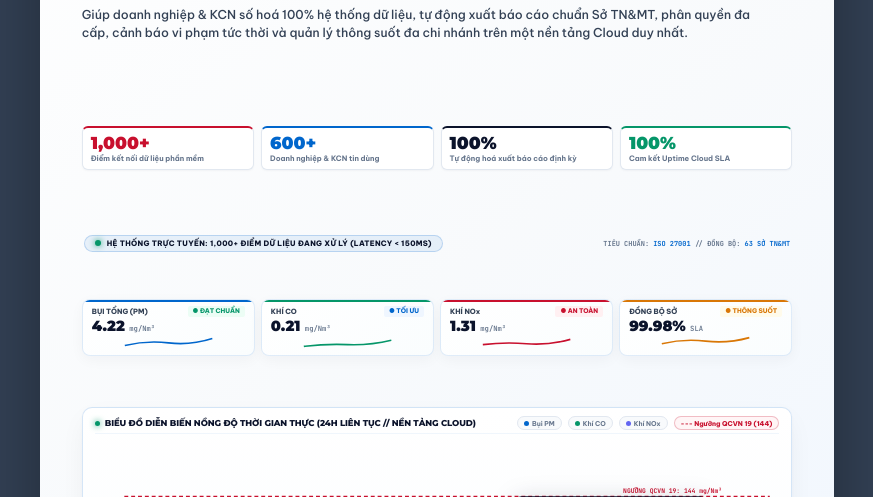
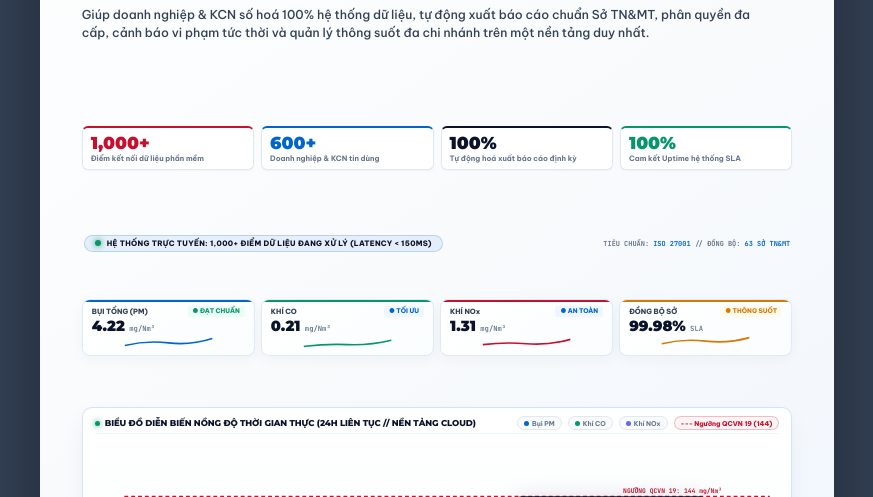
Before and after one commit to huudangdev/5s-brochure, a website: page templates/bi-fold.html in a window 1280 px wide. Shown: the part 303-800 px from the top of the page, without its empty margins (203-1076 px from the left). Drawn offline with Linux system fonts and the light colour scheme.

Commit message:
feat(cover): remove 'Cloud' wording from hero content and metric labels, refine status colors

```diff
--- a/templates/bi-fold.html
+++ b/templates/bi-fold.html
@@ -443,7 +443,7 @@
     }
     .seamless-tag-status.pass { background: #ECFDF5; color: var(--5s-green); }
     .seamless-tag-status.opt { background: #EFF6FF; color: var(--5s-blue); }
-    .seamless-tag-status.safe { background: #FFF0F2; color: var(--5s-crimson); }
+    .seamless-tag-status.safe { background: #EFF6FF; color: var(--5s-blue); }
     .seamless-tag-status.sync { background: #FFFBEB; color: var(--5s-amber); }
     .seamless-kpi-num {
       font-size: 11pt;
@@ -1406,7 +1406,7 @@
           <span class="highlight-blue">Quan trắc môi trường</span>
         </h1>
         <p class="cover-lead">
-          Giúp doanh nghiệp &amp; KCN số hoá 100% hệ thống dữ liệu, tự động xuất báo cáo chuẩn Sở TN&amp;MT, phân quyền đa cấp, cảnh báo vi phạm tức thời và quản lý thông suốt đa chi nhánh trên một nền tảng Cloud duy nhất.
+          Giúp doanh nghiệp &amp; KCN số hoá 100% hệ thống dữ liệu, tự động xuất báo cáo chuẩn Sở TN&amp;MT, phân quyền đa cấp, cảnh báo vi phạm tức thời và quản lý thông suốt đa chi nhánh trên một nền tảng duy nhất.
         </p>
       </div>
 
@@ -1426,7 +1426,7 @@
         </div>
         <div class="cover-metric-cell">
           <div class="cover-metric-num" style="color: var(--5s-green);">100%</div>
-          <div class="cover-metric-label">Cam kết Uptime Cloud SLA</div>
+          <div class="cover-metric-label">Cam kết Uptime hệ thống SLA</div>
         </div>
       </div>
 
```
Also changed, not shown: dist/ui-ux-audit/01-front-cover.png, 2 other files.
